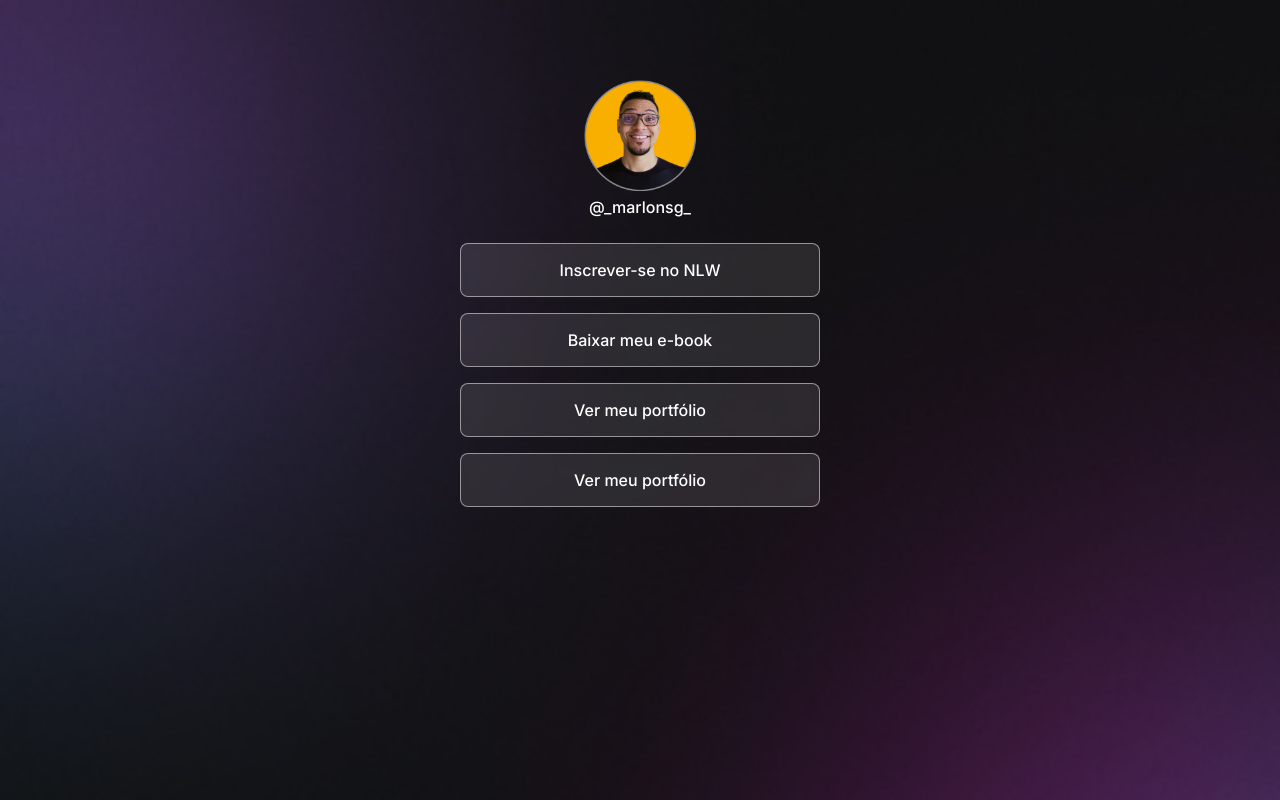
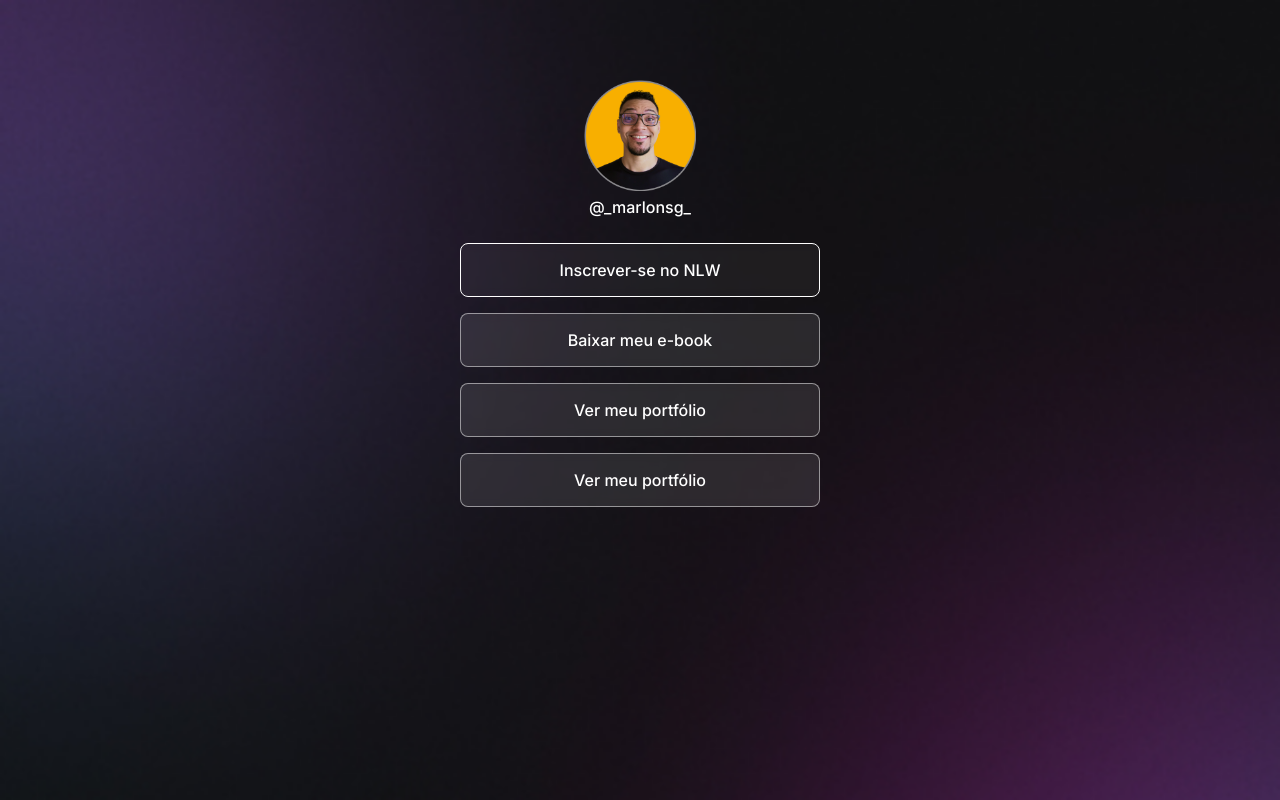
Before and after one commit to marlonsg6/links-page, a plain HTML site: page index.html in a window 1280 px wide. In both pictures the pointer is over the link "Inscrever-se no NLW". Drawn offline with Linux system fonts and the light colour scheme.

Commit message:
first commit

```diff
--- a/style.css
+++ b/style.css
@@ -57,4 +57,10 @@ ul li a{
     -webkit-backdrop-filter: blur(4px);
     text-decoration: none;
     font-weight: 500;
+    transition: background .2s;
 }
+
+ul li a:hover{
+    background-color: rgba(255, 255, 255, 0.05);
+    border: 1.5px solid white;
+}
```
